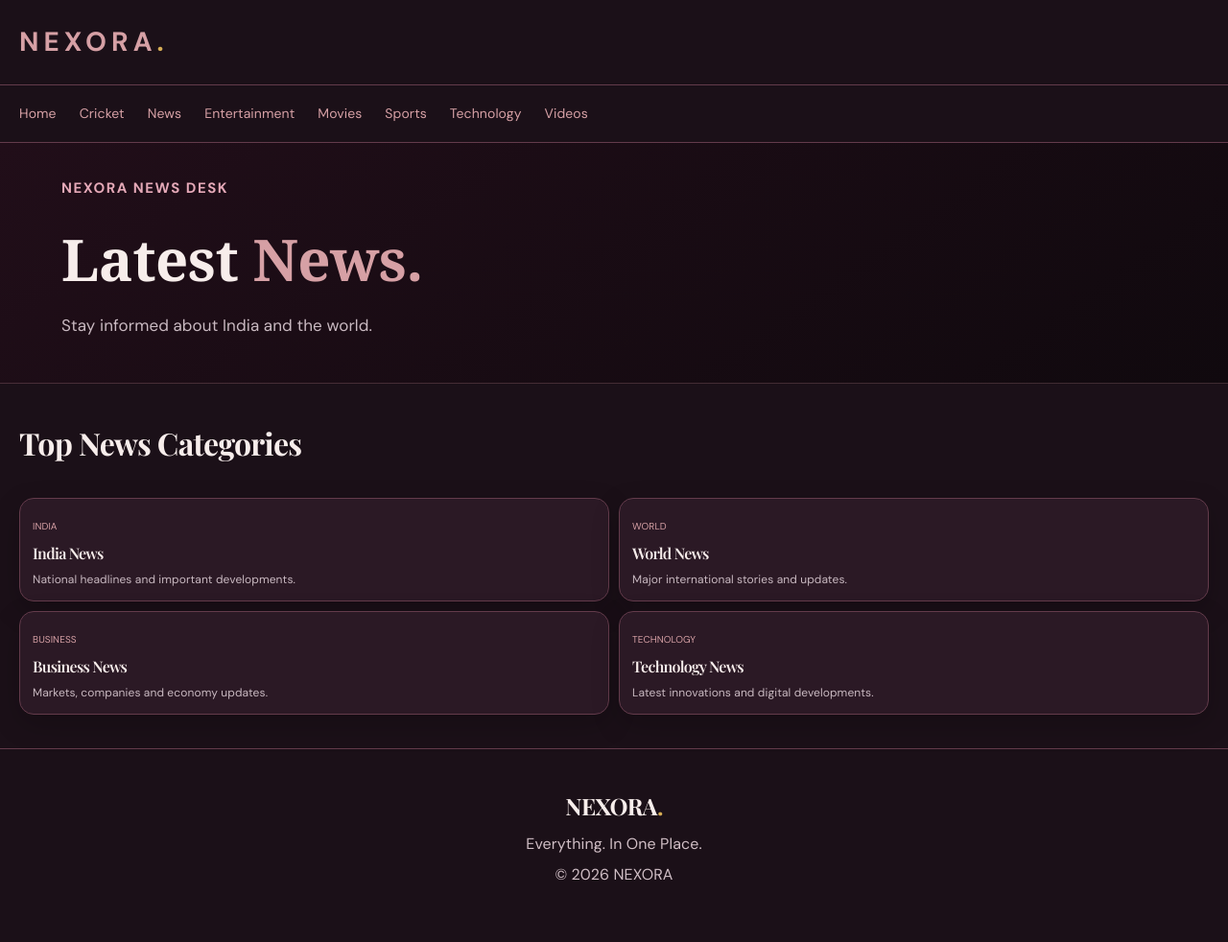
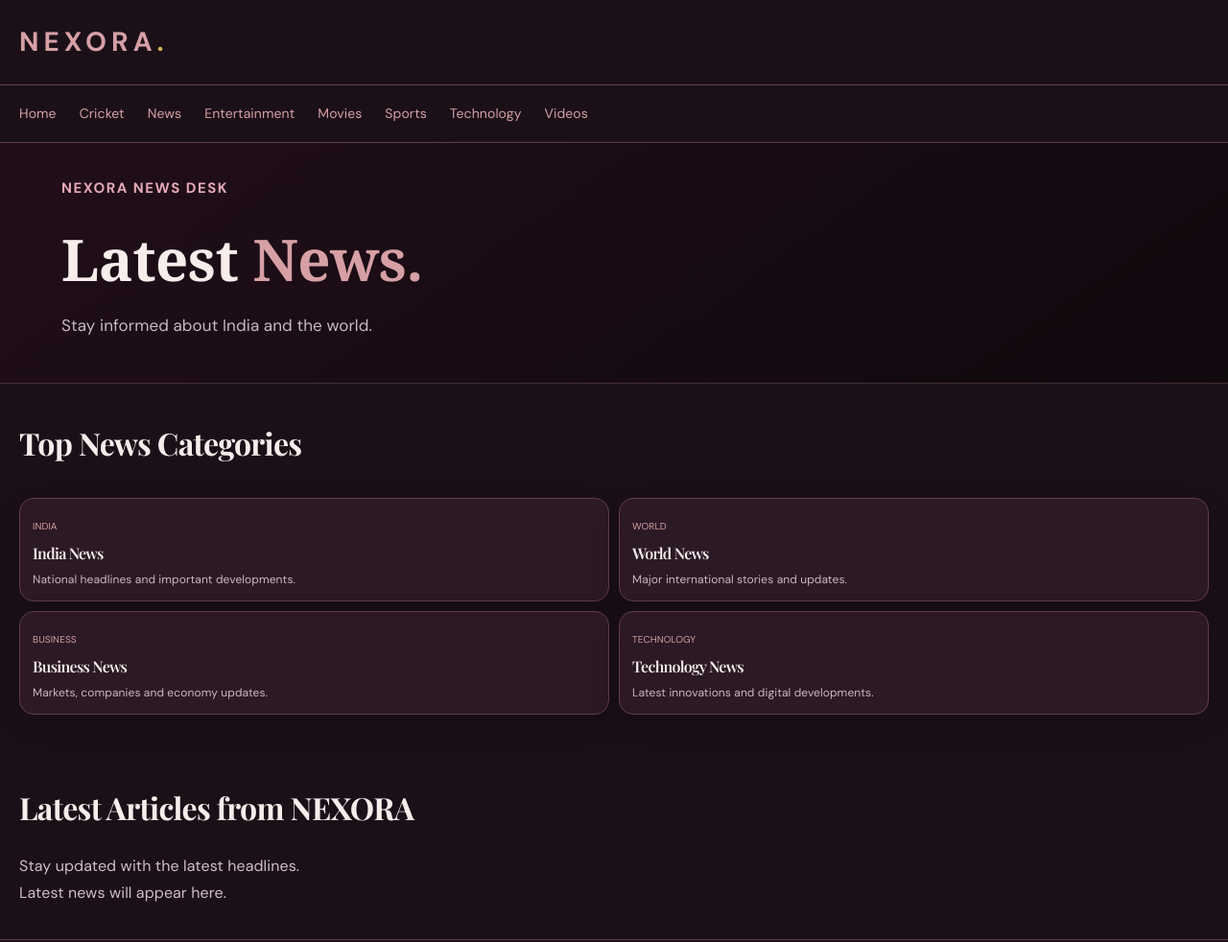
Before and after one commit to Dhiren12-art/NEXORA, a plain HTML site: page news.html in a window 1280 px wide. Shown: the top 982 px of the page at 96% size. Drawn offline with nearby package versions, Linux system fonts and the light colour scheme.

Commit message:
Add latest news section to NEXORA

```diff
--- a/news.html
+++ b/news.html
@@ -59,6 +59,15 @@
   </div>
 </section>
 
+<section class="content" id="latest-news">
+  <h2>Latest Articles from NEXORA</h2>
+  <p>Stay updated with the latest headlines.</p>
+
+  <div id="liveNewsArticles">
+    <p>Latest news will appear here.</p>
+  </div>
+</section>
+
 <footer>
   <h2>NEXORA<span>.</span></h2>
   <p>Everything. In One Place.</p>
```
